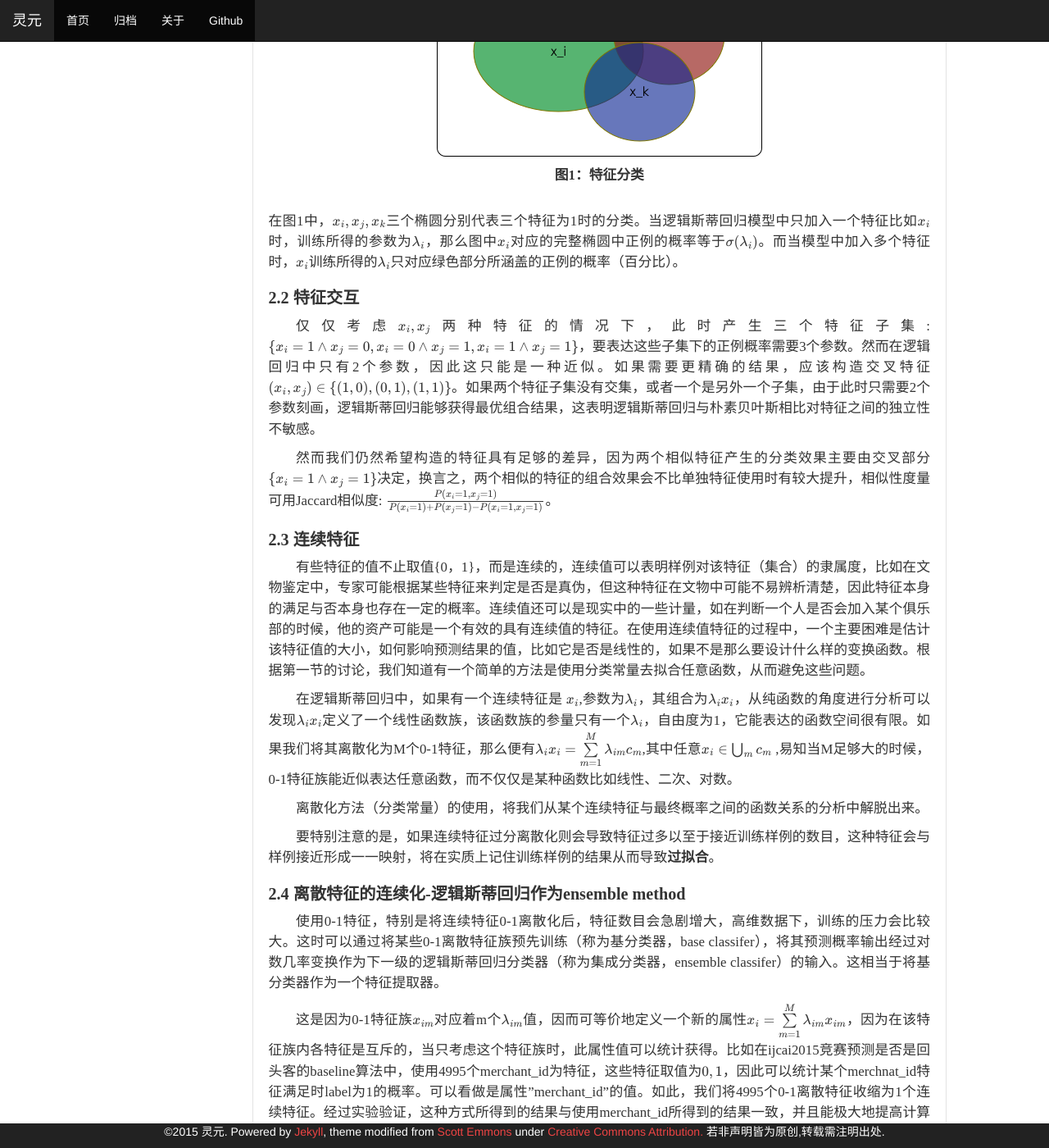
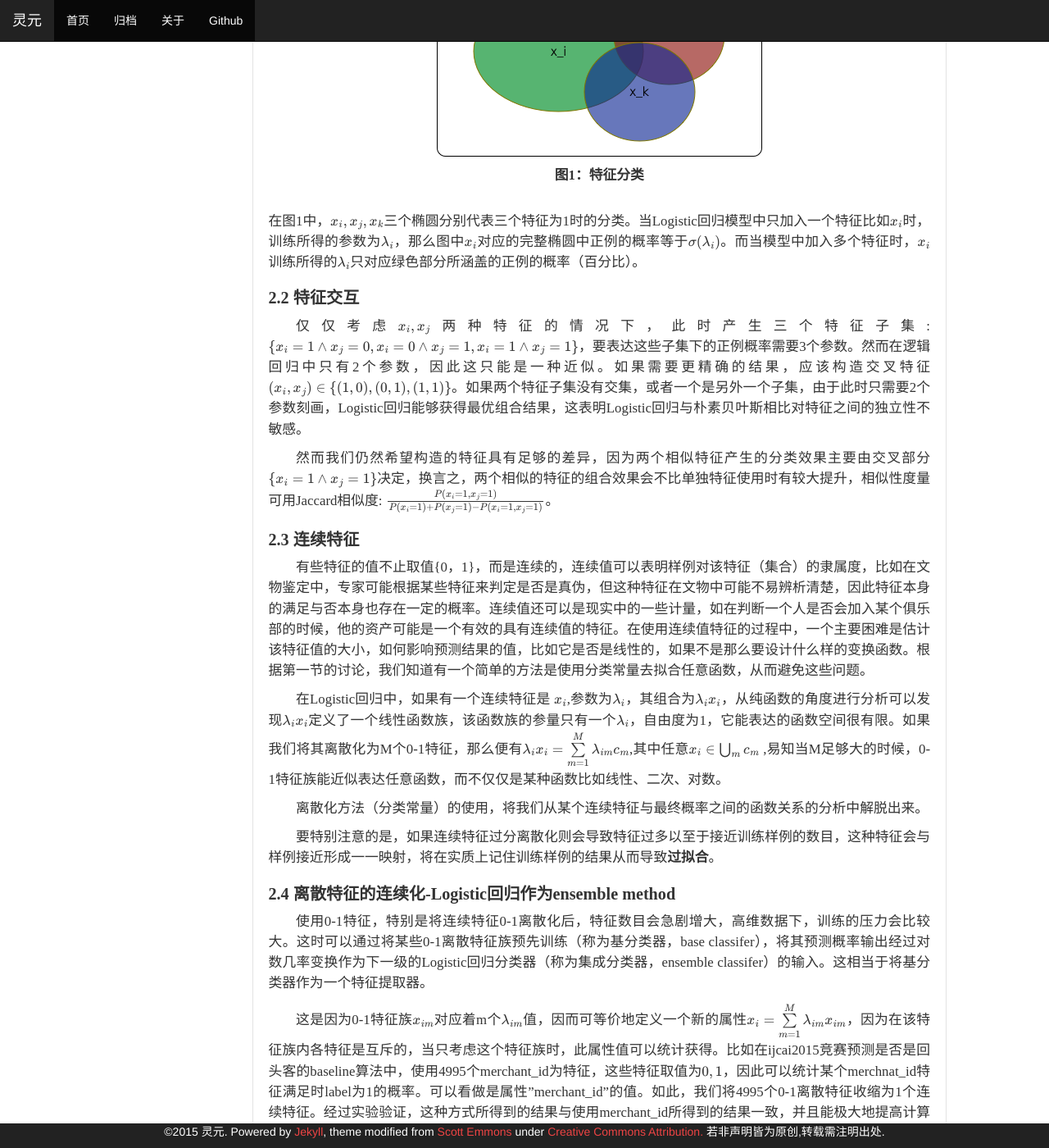
Before and after one commit to lihui/lihui.github.io, a Jekyll site: the page built from _posts/2015-6-8-logistic.md, in a window 1280 px wide and 1400 px high, scrolled down 2293 px. Shown: the whole window at 82% size. Built offline with Jekyll 4.4.1, drawn with Linux system fonts in a browser that asks for light colours; Markdown is read by kramdown in place of the engine named in the settings; formulas are drawn with MathJax 3; some of the changed text lies outside the part shown.

Commit message:
update logisitc

```diff
--- a/_posts/2015-6-8-logistic.md
+++ b/_posts/2015-6-8-logistic.md
@@ -1,6 +1,6 @@
 ---
 layout: post
-title: 逻辑斯蒂回归的特征工程
+title: Logistic回归的特征工程
 author: 灵元
 ---
 
@@ -39,11 +39,11 @@ author: 灵元
 
 
 
-##2 逻辑斯蒂回归
+##2 Logistic回归
 
-对于逻辑斯蒂回归很多文献都是从广义线性回归，或者从高斯分布乃至于一般的指数族分布的角度来描述，虽然这种角度利于导出逻辑斯蒂回归的表达式。但个人以为这对于指导特征的构造并没有什么卵用。下面将主要以第一节所叙述的分类的视角来探索特征及其参数的物理意义。
+对于Logistic回归很多文献都是从广义线性回归，或者从高斯分布乃至于一般的指数族分布的角度来描述，虽然这种角度利于导出Logistic回归的表达式。但个人以为这对于指导特征的构造并没有什么用。下面将主要以第一节所叙述的分类的视角来探索特征及其参数的物理意义。
 
-逻辑斯蒂回归的形式为
+Logistic回归的形式为
 $P(y=1|x)=\sigma \lbrace \sum\limits_{i=0}^{K}\lambda_i x_i \rbrace$
 其中:
 $\sigma(x)=\frac{1}{1+\exp(-x)}$。
@@ -54,9 +54,9 @@ $\sigma(x)=\frac{1}{1+\exp(-x)}$。
 
 先看最简单的情况，假设：$K=1$,$x_i \in \{0,1\}$。此时，$\lambda x=\ln \frac{p}{1-p}$,若$x=0$,则$p=1/2$,若$x=1$,则$\lambda=\ln \frac{p}{1-p}$。表明当特征不满足的时候$x=0$，概率为0.5。当特征满足的时候，$\lambda$等于几率的对数。
 
-其物理意义是，当某种特征满足的时候，我们能够知道结果为正例的概率，如果不满足，则根据最大熵原则，估计其概率为0.5。由此可知逻辑斯蒂回归与最大熵模型是一回事。再假设定义一种特征使得$x=1$总是成立的，因此全体样例均满足，那么正例在全体样本中的总体概率等于
+其物理意义是，当某种特征满足的时候，我们能够知道结果为正例的概率，如果不满足，则根据最大熵原则，估计其概率为0.5。由此可知Logistic回归与最大熵模型是一回事。再假设定义一种特征使得$x=1$总是成立的，因此全体样例均满足，那么正例在全体样本中的总体概率等于
 $\sigma (\lambda)$，这种$\lambda$
-对应着逻辑斯蒂回归中的偏置:
+对应着Logistic回归中的偏置:
 $P(y=1|x)=\sigma \lbrace\sum \limits_{i=0}^{K}\lambda_i x_i \rbrace$,
 其中
 $x_0==1$
@@ -66,10 +66,10 @@ $x_0==1$
 $p _ {k}$ ,对于第K+1个输入特征$x_ {k+1}$,若值为0，即特征不满足，则$p _ {k+1=p_k}$,概率值不变。当特征满足的时候，$p _ {k+1}$与$p _ k$相比，$\sigma$函数中的线性和部分，仅仅是增加了$\lambda _ {k+1}$，其意义是当我们观察到样例符合某种特征时，为正例的概率在原有的基础之上进行一定调整。若其他特征均为0，那么$\sigma(\lambda_ {k+1})$就等于正例的概率，换句话是说，满足特征$k+1$的样本集合$S_ {k+1}$中减去其他特征所定义的集合,设为
 $ \hat{S} _ {k+1}$,平均有$ |\hat{S} _ {k+1}| \sigma(\lambda _ {k+1})$个正例。
 <div align='center'><img  src='/media/class-logistic.png' alt=""><br><label>图1：特征分类</label></div><br/>
-在图1中，$x_i,x_j,x_k$三个椭圆分别代表三个特征为1时的分类。当逻辑斯蒂回归模型中只加入一个特征比如$x_i$时，训练所得的参数为$\lambda_i$，那么图中$x_i$对应的完整椭圆中正例的概率等于$\sigma(\lambda_i)$。而当模型中加入多个特征时，$x_i$训练所得的$\lambda_i$只对应绿色部分所涵盖的正例的概率（百分比）。
+在图1中，$x_i,x_j,x_k$三个椭圆分别代表三个特征为1时的分类。当Logistic回归模型中只加入一个特征比如$x_i$时，训练所得的参数为$\lambda_i$，那么图中$x_i$对应的完整椭圆中正例的概率等于$\sigma(\lambda_i)$。而当模型中加入多个特征时，$x_i$训练所得的$\lambda_i$只对应绿色部分所涵盖的正例的概率（百分比）。
 
 ###2.2 特征交互
-仅仅考虑$x_i,x_j$两种特征的情况下，此时产生三个特征子集:$\lbrace x_i=1 \land x_j=0 ,x_i=0 \land x_j=1, x_i=1 \land x_j=1 \rbrace$，要表达这些子集下的正例概率需要3个参数。然而在逻辑回归中只有2个参数，因此这只能是一种近似。如果需要更精确的结果，应该构造交叉特征$(x_i,x_j)\in \lbrace (1,0),(0,1),(1,1) \rbrace$。如果两个特征子集没有交集，或者一个是另外一个子集，由于此时只需要2个参数刻画，逻辑斯蒂回归能够获得最优组合结果，这表明逻辑斯蒂回归与朴素贝叶斯相比对特征之间的独立性不敏感。
+仅仅考虑$x_i,x_j$两种特征的情况下，此时产生三个特征子集:$\lbrace x_i=1 \land x_j=0 ,x_i=0 \land x_j=1, x_i=1 \land x_j=1 \rbrace$，要表达这些子集下的正例概率需要3个参数。然而在逻辑回归中只有2个参数，因此这只能是一种近似。如果需要更精确的结果，应该构造交叉特征$(x_i,x_j)\in \lbrace (1,0),(0,1),(1,1) \rbrace$。如果两个特征子集没有交集，或者一个是另外一个子集，由于此时只需要2个参数刻画，Logistic回归能够获得最优组合结果，这表明Logistic回归与朴素贝叶斯相比对特征之间的独立性不敏感。
 
 然而我们仍然希望构造的特征具有足够的差异，因为两个相似特征产生的分类效果主要由交叉部分$\lbrace x_i=1 \land x_j=1\rbrace$决定，换言之，两个相似的特征的组合效果会不比单独特征使用时有较大提升，相似性度量可用Jaccard相似度: $\frac{P(x_i=1,x_j=1)}{P(x_i=1)+P(x_j=1)-P(x_i=1,x_j=1)}$。
 
@@ -78,7 +78,7 @@ $ \hat{S} _ {k+1}$,平均有$ |\hat{S} _ {k+1}| \sigma(\lambda _ {k+1})$个正
 
 有些特征的值不止取值\{0，1\}，而是连续的，连续值可以表明样例对该特征（集合）的隶属度，比如在文物鉴定中，专家可能根据某些特征来判定是否是真伪，但这种特征在文物中可能不易辨析清楚，因此特征本身的满足与否本身也存在一定的概率。连续值还可以是现实中的一些计量，如在判断一个人是否会加入某个俱乐部的时候，他的资产可能是一个有效的具有连续值的特征。在使用连续值特征的过程中，一个主要困难是估计该特征值的大小，如何影响预测结果的值，比如它是否是线性的，如果不是那么要设计什么样的变换函数。根据第一节的讨论，我们知道有一个简单的方法是使用分类常量去拟合任意函数，从而避免这些问题。
 
-在逻辑斯蒂回归中，如果有一个连续特征是 $x_i$,参数为$\lambda_i$，其组合为$\lambda_i x_i$，从纯函数的角度进行分析可以发现$\lambda_i x_i$定义了一个线性函数族，该函数族的参量只有一个$\lambda_i$，自由度为1，它能表达的函数空间很有限。如果我们将其离散化为M个0-1特征，那么便有$\lambda_i x_i=\sum\limits_{m=1}^M{ \lambda _{im} c_m}$,其中任意$x_i \in \bigcup_m c_m\ $,易知当M足够大的时候，0-1特征族能近似表达任意函数，而不仅仅是某种函数比如线性、二次、对数。
+在Logistic回归中，如果有一个连续特征是 $x_i$,参数为$\lambda_i$，其组合为$\lambda_i x_i$，从纯函数的角度进行分析可以发现$\lambda_i x_i$定义了一个线性函数族，该函数族的参量只有一个$\lambda_i$，自由度为1，它能表达的函数空间很有限。如果我们将其离散化为M个0-1特征，那么便有$\lambda_i x_i=\sum\limits_{m=1}^M{ \lambda _{im} c_m}$,其中任意$x_i \in \bigcup_m c_m\ $,易知当M足够大的时候，0-1特征族能近似表达任意函数，而不仅仅是某种函数比如线性、二次、对数。
 
 离散化方法（分类常量）的使用，将我们从某个连续特征与最终概率之间的函数关系的分析中解脱出来。
 
@@ -86,9 +86,9 @@ $ \hat{S} _ {k+1}$,平均有$ |\hat{S} _ {k+1}| \sigma(\lambda _ {k+1})$个正
 要特别注意的是，如果连续特征过分离散化则会导致特征过多以至于接近训练样例的数目，这种特征会与样例接近形成一一映射，将在实质上记住训练样例的结果从而导致**过拟合**。
 
 
-###2.4  离散特征的连续化-逻辑斯蒂回归作为ensemble method
+###2.4  离散特征的连续化-Logistic回归作为ensemble method
 
-使用0-1特征，特别是将连续特征0-1离散化后，特征数目会急剧增大，高维数据下，训练的压力会比较大。这时可以通过将某些0-1离散特征族预先训练（称为基分类器，base classifer），将其预测概率输出经过对数几率变换作为下一级的逻辑斯蒂回归分类器（称为集成分类器，ensemble classifer）的输入。这相当于将基分类器作为一个特征提取器。
+使用0-1特征，特别是将连续特征0-1离散化后，特征数目会急剧增大，高维数据下，训练的压力会比较大。这时可以通过将某些0-1离散特征族预先训练（称为基分类器，base classifer），将其预测概率输出经过对数几率变换作为下一级的Logistic回归分类器（称为集成分类器，ensemble classifer）的输入。这相当于将基分类器作为一个特征提取器。
 
 这是因为0-1特征族$x_{im}$对应着m个$\lambda_{im}$值，因而可等价地定义一个新的属性$x_i=\sum\limits_ {m=1}^{M}\lambda_ {im}x_{im}$，因为在该特征族内各特征是互斥的，当只考虑这个特征族时，此属性值可以统计获得。比如在ijcai2015竞赛预测是否是回头客的baseline算法中，使用4995个merchant\_id为特征，这些特征取值为$\{0,1\}$，因此可以统计某个merchnat\_id特征满足时label为1的概率。可以看做是属性"merchant\_id"的值。如此，我们将4995个0-1离散特征收缩为1个连续特征。经过实验验证，这种方式所得到的结果与使用merchant\_id所得到的结果一致，并且能极大地提高计算速度。
 
@@ -98,7 +98,7 @@ $ \hat{S} _ {k+1}$,平均有$ |\hat{S} _ {k+1}| \sigma(\lambda _ {k+1})$个正
 ##3  总结
 
 
-在逻辑斯蒂回归的特征构造过程中，应该优先使用0-1特征，也就是说要致力于寻找这样的样本子集（分类）：该子集中的正例分布要与总体正例分布相差越大越好；同时该子集不能过小，比如只包含1个样本，这样将导致过拟合；这些子集之间应该具备足够的差异，过于相似的特征不能取得很好的组合效果。
+在Logistic回归的特征构造过程中，应该优先使用0-1特征，也就是说要致力于寻找这样的样本子集（分类）：该子集中的正例分布要与总体正例分布相差越大越好；同时该子集不能过小，比如只包含1个样本，这样将导致过拟合；这些子集之间应该具备足够的差异，过于相似的特征不能取得很好的组合效果。
 
 在使用连续特征时，要谨慎地考虑其是否具有线性效应，否则应该将其0-1离散化，或者选择恰当的变换函数。不进行细致处理的连续特征往往不能得到预期的结果。
 
```
